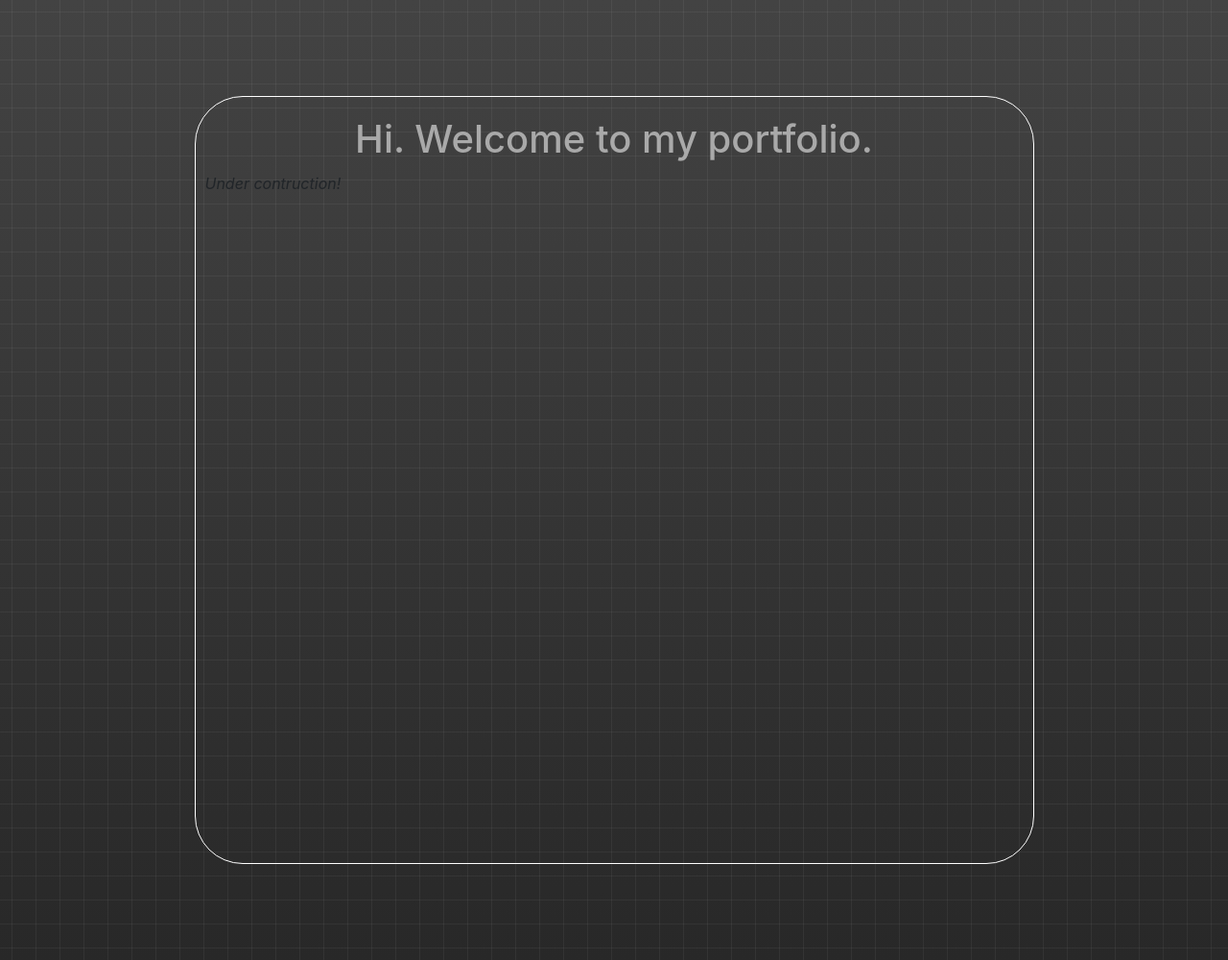
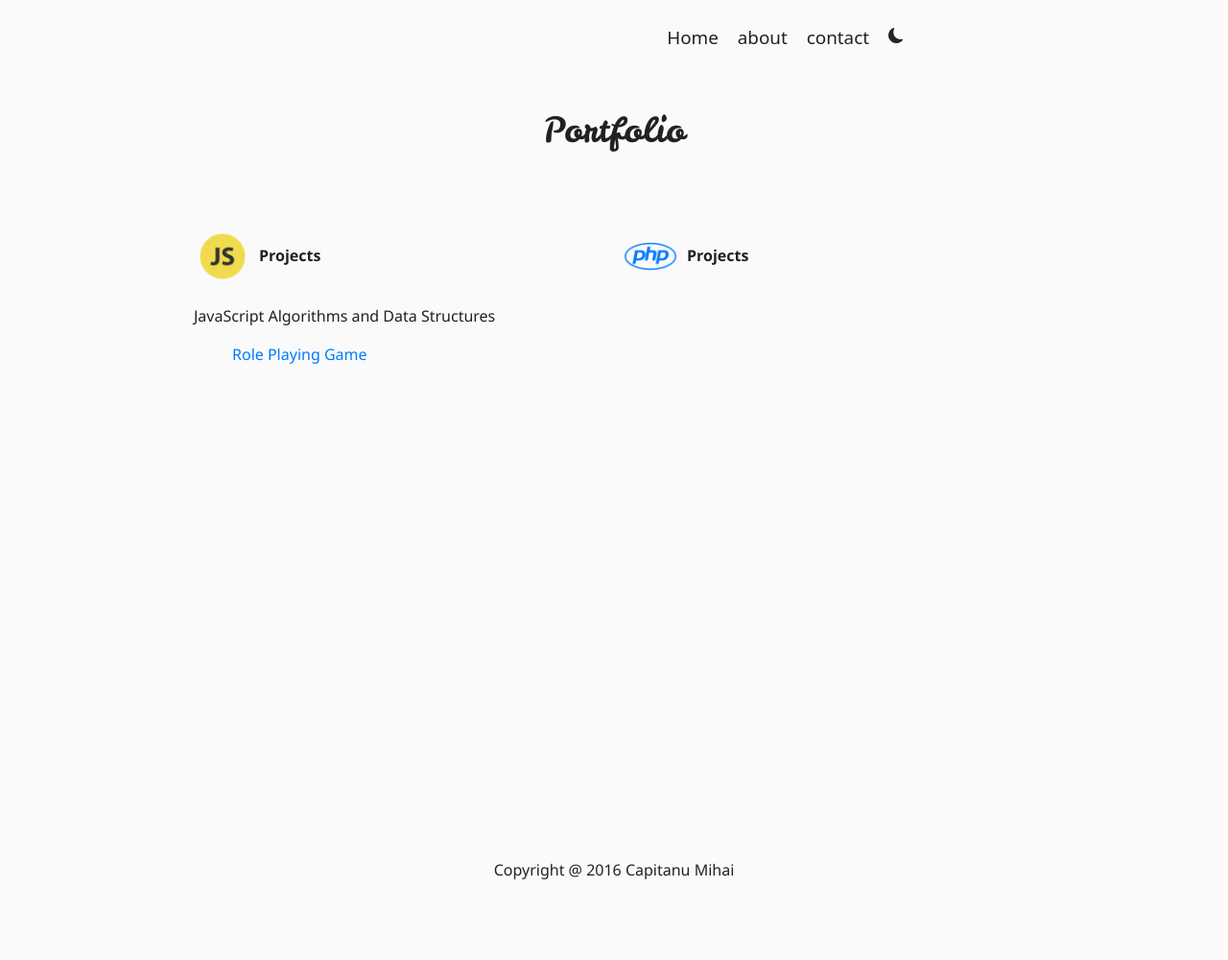
Before and after one commit to CpMihai/capitanumihai, a plain HTML site: page index.html in a window 1280 px wide. Shown: the whole page at 96% size. After the commit the page ends 944 px from the top, so only its background shows below. Drawn offline with nearby package versions, Linux system fonts and the light colour scheme; a web font is replaced by a local one.

Commit message:
Added icons, projects and fonts.

```diff
--- /dev/null
+++ b/css/style.css
@@ -0,0 +1,121 @@
+:root{
+    --base-color:#212A31;
+    --text-color:#212121;
+    --secondary-text:#3a3a3a;
+    --error:#B00020;
+    --primary-variant:#FAFAFA;
+    --secondary-variant:#FAFAFA;
+}
+
+.darkmode{
+    --base-color:#212A31;
+    --text-color:#D3D9D4;
+    --secondary-text:#748D92;
+    --error:#B00020;
+    --primary-variant:#2E3944;
+    --secondary-variant:#212A31;
+}
+
+html,body{
+
+    min-height: 100%;
+    margin: 0;
+    padding: 0;
+}
+body {
+    font-family: "Mogra", system-ui;
+    background-color: var(--secondary-variant);
+    min-height: 100vh;
+}
+li,ul,a,a:hover{
+    text-decoration: none;
+    list-style: none;
+}
+.container{
+
+    min-width: 100vw;
+    margin: 0;
+    padding:0;
+    background-size:50px 50px;
+}
+#main{
+    width: 70%;
+    margin: 0 auto;
+    background-color: transparent;
+    min-height: 100vh;
+    padding: 10px;
+}
+.title{
+    color: var(--text-color);
+    text-align: center;
+    margin: 10px 0;
+    font-family: "Leckerli One", cursive;
+    font-weight: 400;
+    font-size: 2.25em;
+}
+#header{
+    display:flex;
+    justify-content: flex-end;
+    align-items: center;
+    background-color: var(--secondary-variant);
+    margin-bottom: 10px;
+    margin:0 12.5em;
+    padding: 1.25em 0;
+}
+.header-menu{
+    display: flex;
+    justify-content: space-around;
+    padding: 0 8em;
+}
+.header-menu li{
+    text-decoration: none;
+    list-style-type: none;
+    padding: 5px 10px;
+}
+.header-menu li a{
+    color: var(--text-color);
+    text-decoration: none;
+    cursor: pointer;
+    font-size: 1.1781em;
+    font-weight: 100;
+}
+#footer{
+    display: flex;
+    justify-content: center;
+    height: 50px;
+    font-family: "Segoe UI", Roboto;
+    font-weight: 500;
+    color:var(--text-color);
+}
+#projects{
+    margin: 5rem 0;
+    display: flex;
+    gap: 1em;
+}
+.pr{
+    width: 28.25rem;
+    font-family: "Segoe UI", Roboto;
+    color:var(--text-color);
+}
+.pr-header{
+    max-height: 70px;
+}
+.pr-header span{
+    padding:0 0.5em;
+    font-weight: 600;
+}
+.pr-header img{
+    max-width: 60px;
+}
+.pr-body{
+    padding-top: 20px;
+}
+
+@media only screen and (max-width: 1200px) {
+    #header{
+        margin:0;
+    }
+    .header-menu{
+        padding: 0;
+    }
+}
--- a/index.html
+++ b/index.html
@@ -6,58 +6,54 @@
         <title>Portofolio</title>
         <link rel="stylesheet" href="https://cdn.jsdelivr.net/npm/bootstrap-icons@1.11.3/font/bootstrap-icons.min.css">
         <link rel="stylesheet" href="https://cdn.jsdelivr.net/npm/bootstrap@4.3.1/dist/css/bootstrap.min.css" integrity="sha384-ggOyR0iXCbMQv3Xipma34MD+dH/1fQ784/j6cY/iJTQUOhcWr7x9JvoRxT2MZw1T" crossorigin="anonymous">
+        <link rel="stylesheet" type="text/css" href="/css/style.css">
+        <link rel="preconnect" href="https://fonts.googleapis.com">
+        <link rel="preconnect" href="https://fonts.gstatic.com" crossorigin>
+        <link href="https://fonts.googleapis.com/css2?family=Leckerli+One&family=Mogra&display=swap" rel="stylesheet">
         <script src="https://code.jquery.com/jquery-3.3.1.slim.min.js" integrity="sha384-q8i/X+965DzO0rT7abK41JStQIAqVgRVzpbzo5smXKp4YfRvH+8abtTE1Pi6jizo" crossorigin="anonymous"></script>
         <script src="https://cdn.jsdelivr.net/npm/popper.js@1.14.7/dist/umd/popper.min.js" integrity="sha384-UO2eT0CpHqdSJQ6hJty5KVphtPhzWj9WO1clHTMGa3JDZwrnQq4sF86dIHNDz0W1" crossorigin="anonymous"></script>
         <script src="https://cdn.jsdelivr.net/npm/bootstrap@4.3.1/dist/js/bootstrap.min.js" integrity="sha384-JjSmVgyd0p3pXB1rRibZUAYoIIy6OrQ6VrjIEaFf/nJGzIxFDsf4x0xIM+B07jRM" crossorigin="anonymous"></script>
-        <style>
-            html,body{
-                min-height: 100%;
-                margin: 0;
-                padding: 0;
-            }
-            body {
-                background-color: #434343;
-                background-image:linear-gradient(#434343, #282828);
-                min-height: 100vh;
-            }
-            .container{
-                background-color: transparent;
-                background-image: linear-gradient(0deg, transparent 24%, rgba(255, 255, 255, .05) 25%, rgba(255, 255, 255, .05) 26%, transparent 27%, transparent 74%, rgba(255, 255, 255, .05) 75%, rgba(255, 255, 255, .05) 76%, transparent 77%, transparent), linear-gradient(90deg, transparent 24%, rgba(255, 255, 255, .05) 25%, rgba(255, 255, 255, .05) 26%, transparent 27%, transparent 74%, rgba(255, 255, 255, .05) 75%, rgba(255, 255, 255, .05) 76%, transparent 77%, transparent);
-                min-width: 100vw;
-                margin: 0;
-                background-size:50px 50px;
-            }
-            #main{
-                width: 70%;
-                margin: 0 auto;
-                background-color: transparent;
-                border:0.2px solid white;
-                border-radius:50px;
-                min-height: 100vh;
-                padding: 10px;
-            }
-            .title{
-                color: darkgray;
-                text-align: center;
-                margin: 10px 0;
-            }
-            #header{
-                height: 100px;
-            }
-            #footer{
-                height: 100px;
-            }
-        </style>
     </head>
     <body>
         <div class="container">
-            <div id="header"></div>
+            <div id="header">
+                <ul class="header-menu">
+                    <li><a href="/">Home</a></li>
+                    <!-- <li><a href="javascript:void(0)">work</a></li> -->
+                    <li><a href="javascript:void(0)">about</a></li>
+                    <li><a href="javascript:void(0)">contact</a></li>
+                    <li id="darkmode-switch"><i id="switch-icon" class="bi bi-moon-fill"></i></li>
+                </ul>
+            </div>
 
             <div id="main">
-                <h1 class="title">Hi. Welcome to my portfolio.</h1>
-                <p><em>Under contruction!</em></p>
+                <h1 class="title">Portfolio</h1>
+                <div id="projects">
+                    <div id="pr-js" class="pr">
+                        <div class="pr-header">
+                            <img src="icons/js.png" ><span>Projects</span>
+                        </div>
+                        <div class="pr-body">
+                            <p>JavaScript Algorithms and Data Structures</p>
+                            <ul>
+                                <li>
+                                    <a href="javascript:void(0)">Role Playing Game</a>
+                                </li>
+                            </ul>
+                        </div>
+                    </div>
+                    <div id="pr-php" class="pr">
+                        <div class="pr-header">
+                            <img src="icons/php.png" ><span>Projects</span>
+                        </div>
+                        <div class="pr-body"></div>
+                    </div>
+                </div>
             </div>
-            <div id="footer"></div>
+            <div id="footer">
+                Copyright @ 2016 Capitanu Mihai
+            </div>
         </div>
+        <script src="/js/darkmode.js"></script>
     </body>
 </html>
--- /dev/null
+++ b/js/darkmode.js
@@ -0,0 +1,18 @@
+let darkModeSwitch = document.getElementById("darkmode-switch");
+
+darkModeSwitch.addEventListener("click", function (e){
+    let body = document.querySelector("body");
+    let isEnabled = body.classList.contains("darkmode");
+    let switchIcon = document.querySelector("#switch-icon");
+    if (!isEnabled) {
+        switchIcon.classList.remove("bi-moon-fill");
+        switchIcon.classList.add("bi-sun-fill");
+        body.classList.add("darkmode");
+        switchIcon.style.color = "white";
+    } else {
+        body.classList.remove("darkmode");
+        switchIcon.classList.remove("bi-sun-fill");
+        switchIcon.classList.add("bi-moon-fill");
+        switchIcon.style.color = "black";
+    }
+});
```
Also changed, not shown: icons/299089_database_icon.png (added), icons/js.png (added), icons/php.png (added), icons/python.png (added).
